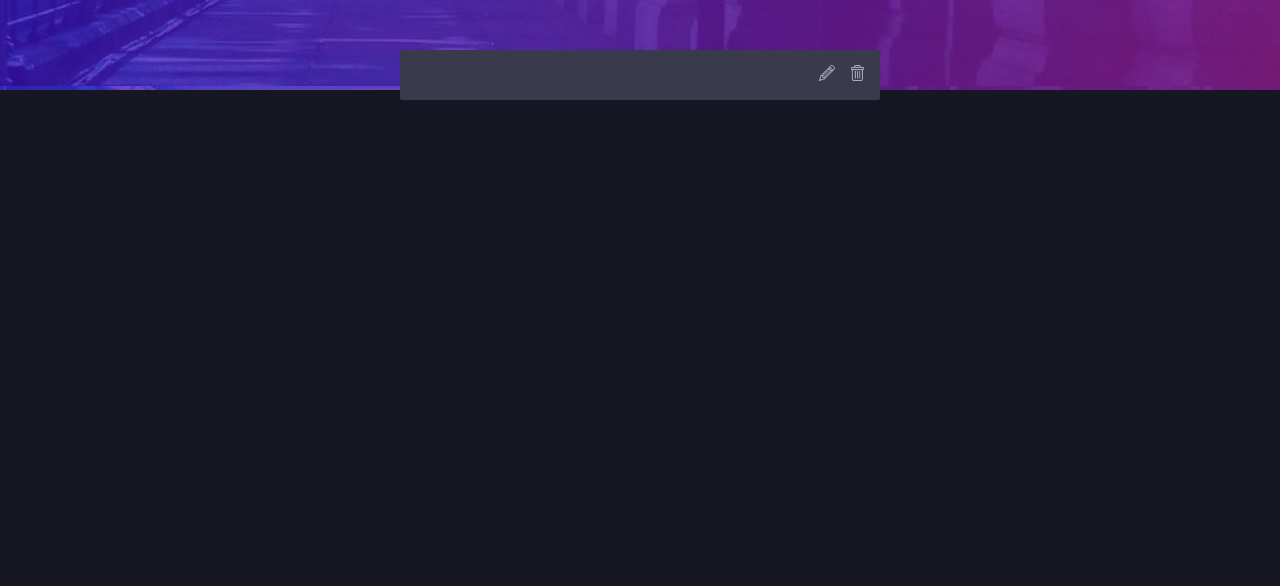
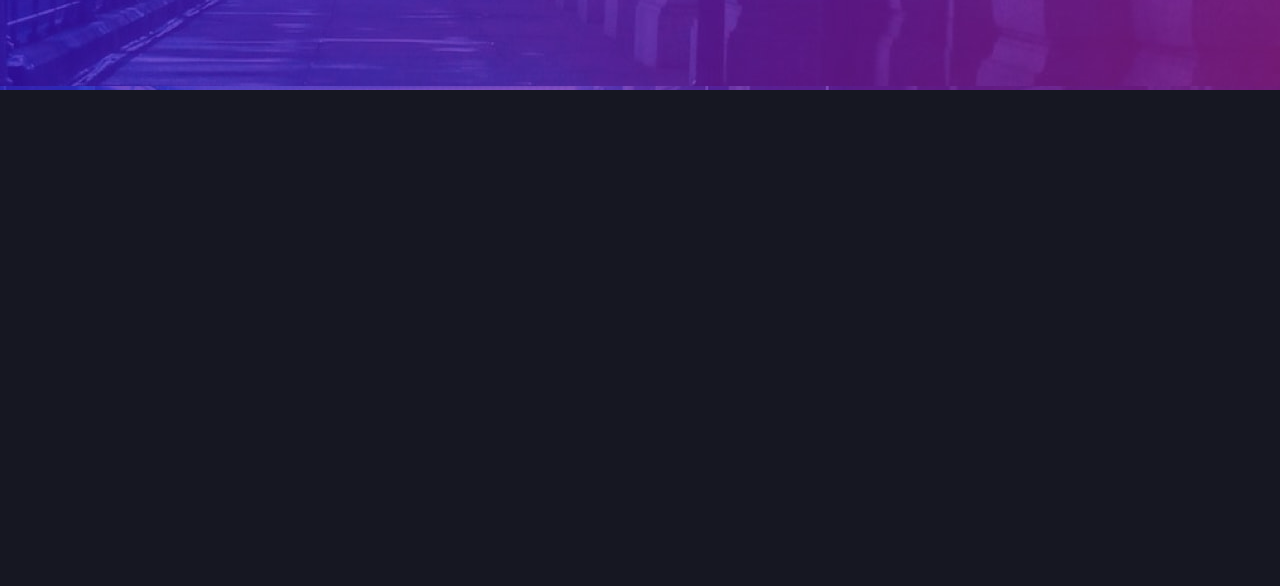
Before and after one commit to Afola-Ode/todo, a plain HTML site: page index.html in a window 1280 px wide. Shown: the part 214-800 px from the top of the page. Drawn offline with Linux system fonts and the light colour scheme.

Commit message:
completed

```diff
--- a/index.html
+++ b/index.html
@@ -30,16 +30,6 @@
     </div>
     <div class="container center_layout">
       <div class="todo_tray">
-        <div class="todo_item">
-          <p id="todo_item"></p>
-          <div class="todo_func">
-            <img src="images/pencil.png" alt="" id="edit" /><img
-              src="images/delete.png"
-              alt=""
-              id="delete"
-            />
-          </div>
-        </div>
       </div>
     </div>
 
```
